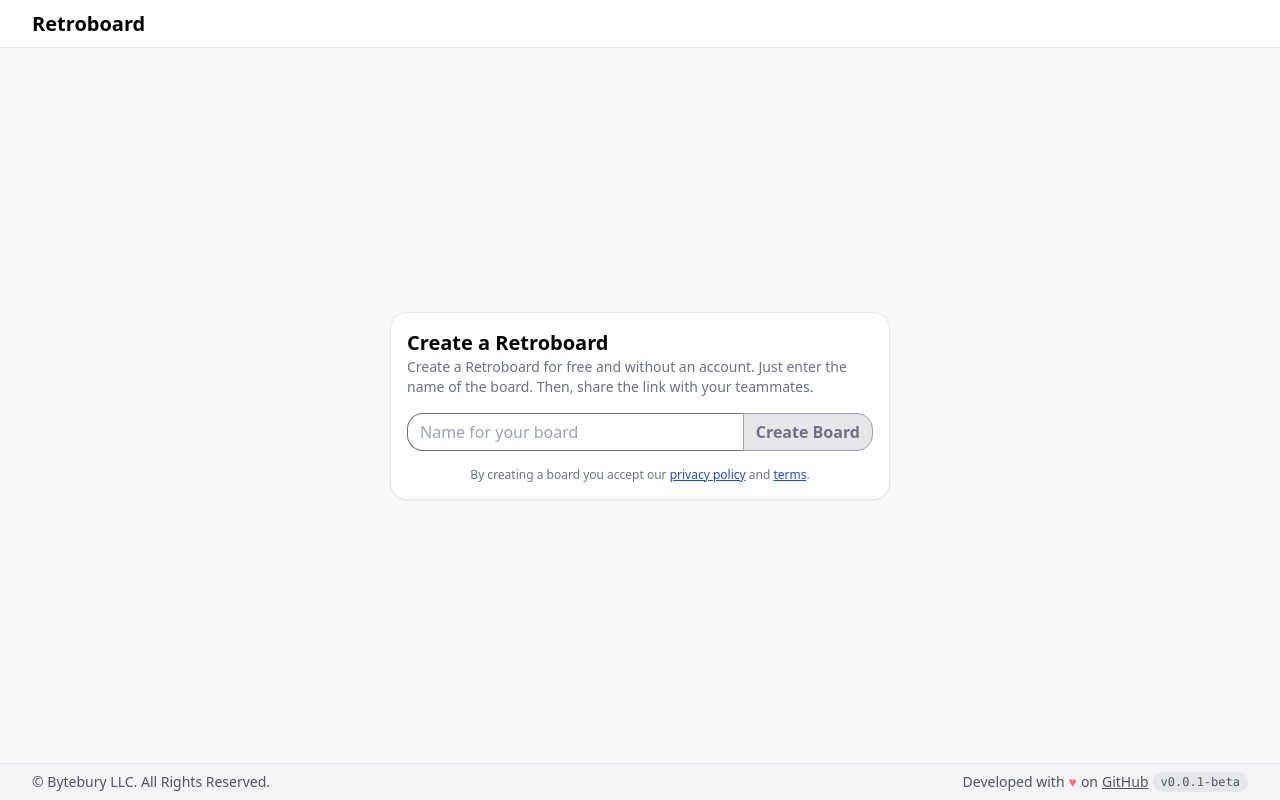
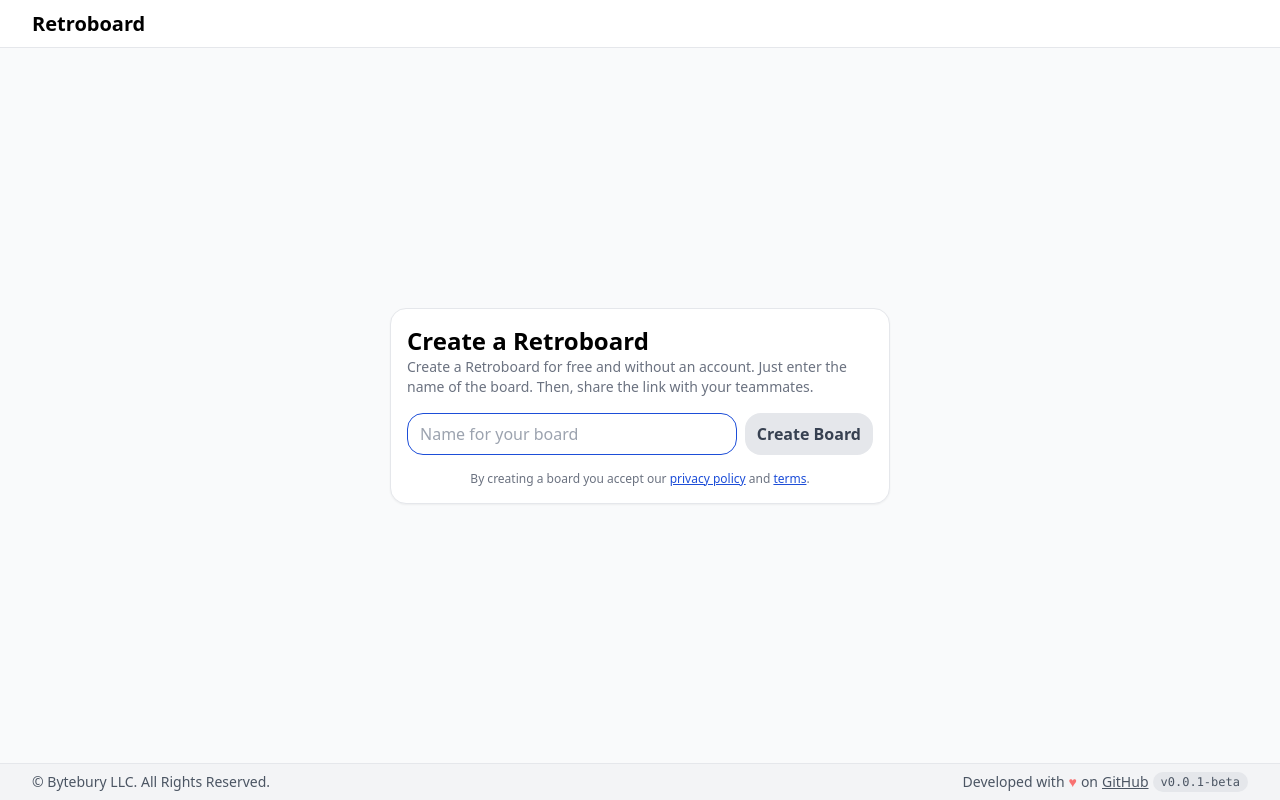
Before and after one commit to marcellodotgg/retroboard-org, an Angular app: page / in a window 1280 px wide. Built offline with nearby package versions, Linux system fonts and the light colour scheme.

Commit message:
feature: cleanup styling and update homepage

```diff
--- a/src/app/pages/board-page/components/column/column.component.scss
+++ b/src/app/pages/board-page/components/column/column.component.scss
@@ -12,7 +12,5 @@ h1 {
 }
 
 button {
-  @apply transition-colors duration-200;
   @apply rounded-2xl py-1.5 px-2;
-  @apply hover:bg-blue-100 hover:text-black;
 }
--- a/src/app/pages/home-page/home-page.component.html
+++ b/src/app/pages/home-page/home-page.component.html
@@ -8,8 +8,7 @@
       </p>
     </section>
     <form [formGroup]="createBoardForm" (ngSubmit)="createBoard()">
-      <div class="flex flex-col gap-4">
-        <div class="flex items-center">
+      <div class="flex items-stretch grow gap-2">
         <input
           formControlName="name"
           type="text"
@@ -19,6 +18,7 @@
           autofocus
         />
         <button
+          class="primary shrink-0"
           type="submit"
           [disabled]="createBoardForm.invalid || createBoardForm.disabled"
         >
@@ -29,7 +29,6 @@
           }
         </button>
       </div>
-      </div>
     </form>
     <div class="disclaimer">
       By creating a board you accept our <a href="#">privacy policy</a> and
--- a/src/app/pages/home-page/home-page.component.scss
+++ b/src/app/pages/home-page/home-page.component.scss
@@ -3,12 +3,16 @@
 
   .container {
     @apply flex flex-col items-start mt-4 sm:mt-0 sm:justify-center;
-    @apply sm:items-center flex-grow h-full;
+    @apply sm:items-center flex-grow;
   }
 
   .card {
     @apply flex flex-col gap-4 bg-white;
     @apply w-full sm:max-w-[500px] border p-4 rounded-2xl shadow-sm;
+
+    h1 {
+      @apply text-2xl;
+    }
 
     .disclaimer {
       @apply text-xs text-gray-500 text-center;
@@ -18,29 +22,4 @@
       }
     }
   }
-
-  form {
-    input[type="text"] {
-      @apply flex-grow rounded-l-2xl border border-gray-400 py-1.5 px-3 min-w-3;
-      @apply border-r-0 transition-colors duration-200 focus:border-gray-500;
-    }
-
-    button[type="submit"] {
-      @apply flex items-center gap-1 font-bold text-white rounded-r-2xl border border-blue-900 bg-blue-900;
-      @apply px-3 py-1.5 shrink-0 cursor-pointer transition-colors duration-200;
-
-      &:focus,
-      &:hover {
-        @apply bg-blue-950;
-      }
-
-      &:focus {
-        @apply ring ring-blue-900/35;
-      }
-
-      &:disabled {
-        @apply bg-gray-200 cursor-not-allowed text-gray-500 border-gray-400;
-      }
-    }
-  }
 }
--- a/src/styles.scss
+++ b/src/styles.scss
@@ -61,6 +61,12 @@ main {
     @apply font-bold text-lg;
   }
 
+  input[type="text"] {
+    @apply transition-colors duration-200;
+    @apply border border-gray-300 rounded-2xl py-2 px-3;
+    @apply focus:border-blue-700;
+  }
+
   input,
   textarea {
     @apply outline-none w-full;
@@ -68,7 +74,23 @@ main {
 
   textarea {
     @apply rounded-2xl p-3;
-    @apply border border-gray-300 focus:border-blue-900;
+    @apply border border-gray-300 focus:border-blue-700;
+  }
+}
+
+@layer components {
+  button {
+    @apply transition-colors duration-200;
+    @apply px-3 py-1.5 rounded-2xl cursor-pointer;
+    @apply flex items-center hover:bg-blue-100;
+
+    &.primary {
+      @apply text-white bg-blue-700 hover:bg-blue-800 font-bold;
+    }
+
+    &:disabled {
+      @apply bg-gray-200 text-gray-700 cursor-not-allowed hover:bg-gray-300;
+    }
   }
 }
 
@@ -90,10 +112,5 @@ main {
         @apply bg-gray-100;
       }
     }
-
-    &[type="submit"] {
-      @apply hover:bg-blue-100;
-      @apply disabled:text-gray-400 disabled:hover:bg-white disabled:cursor-not-allowed;
-    }
   }
 }
```
Lines whose indentation alone changed are shown as unchanged.
